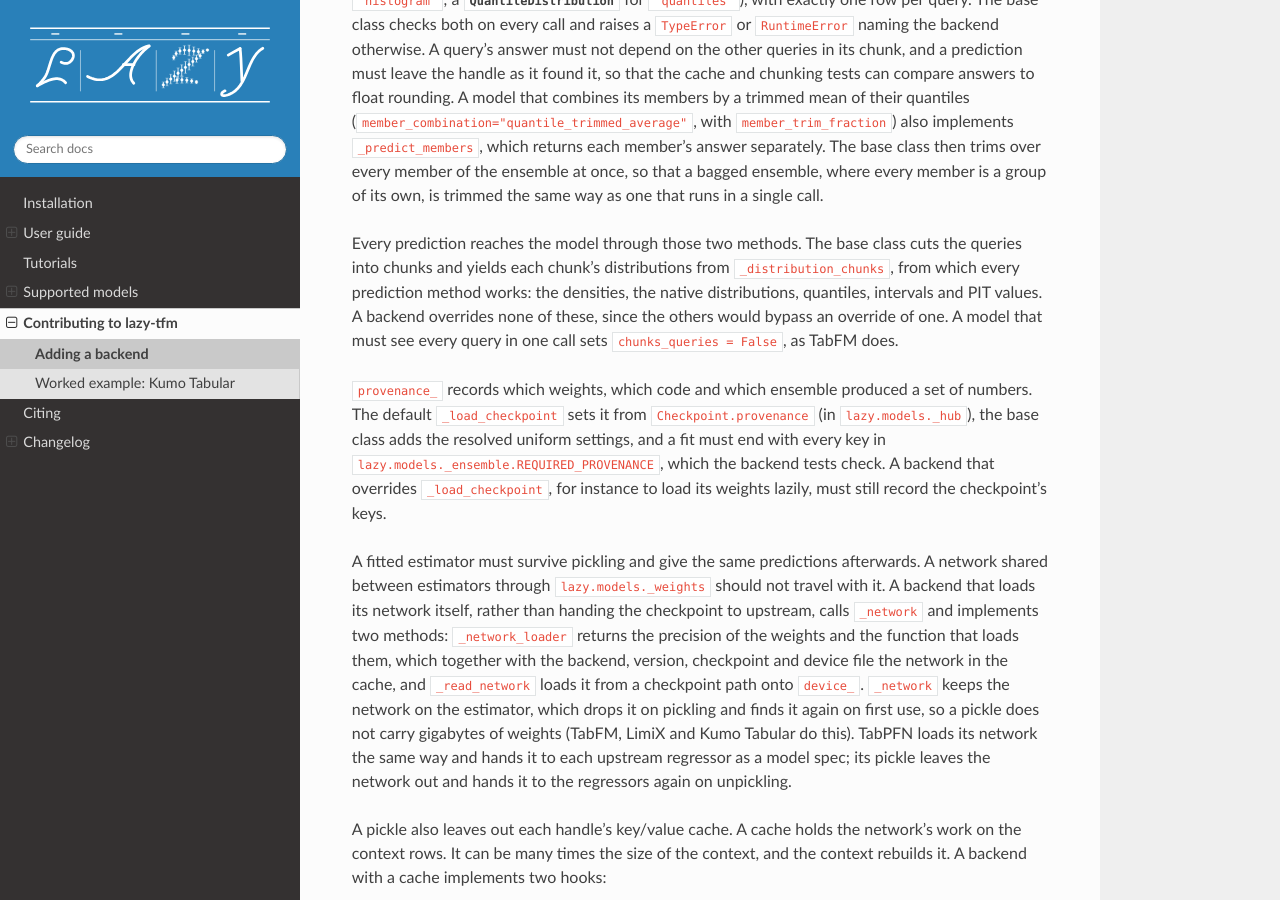
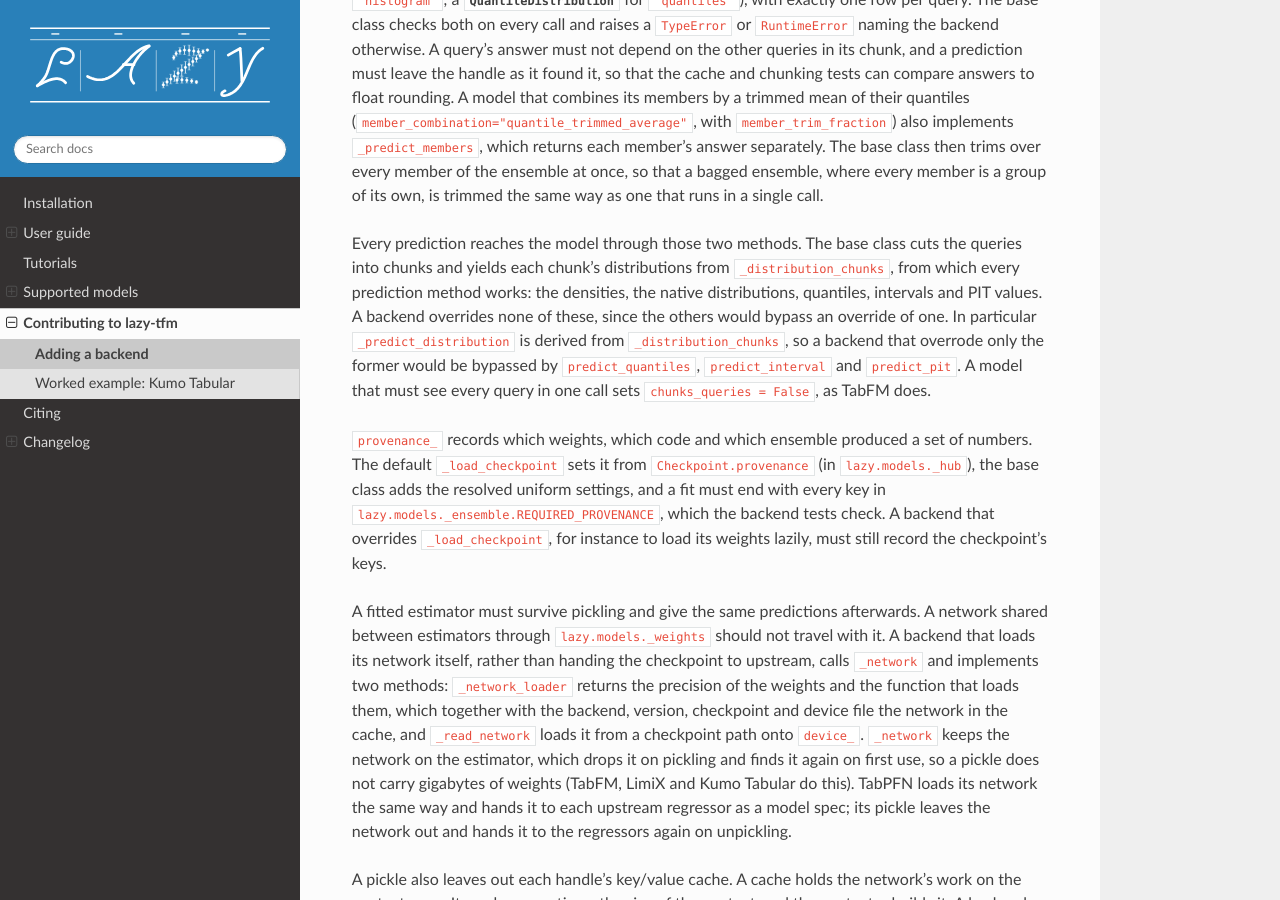
Before and after one commit to biprateep/lazy-tfm, a Sphinx documentation site: the page built from docs/adding_a_backend.md, in a window 1280 px wide and 900 px high, scrolled down 1307 px. Built offline with Sphinx 7.4.7 and the Read the Docs theme 3.1.0, drawn with Linux system fonts in a browser that asks for light colours; pages that are not in the unit, such as notebooks, are missing from menus.

Commit message:
Fix the small Phase 1 follow-ups that need no decision
TabPFN now passes n_jobs and auto_scale_n_estimators explicitly, so its
argument test covers every TabPFNRegressor argument. The backend guide
says which distribution hook to override, TabICL's quantile constants
keep one description, and the symlink test skips without symlink rights.

Co-Authored-By: Claude Opus 5.5 <noreply@anthropic.com>
Claude-Session: https://claude.ai/code/session_01JkqiRk7T18G6RWangKXyJ7

```diff
--- a/docs/adding_a_backend.md
+++ b/docs/adding_a_backend.md
@@ -77,8 +77,11 @@ cuts the queries into chunks and yields each chunk's distributions from
 `_distribution_chunks`, from which every prediction method works: the
 densities, the native distributions, quantiles, intervals and PIT values. A
 backend overrides none of these, since the others would bypass an override of
-one. A model that must see every query in one call sets `chunks_queries =
-False`, as TabFM does.
+one. In particular `_predict_distribution` is derived from
+`_distribution_chunks`, so a backend that overrode only the former would be
+bypassed by `predict_quantiles`, `predict_interval` and `predict_pit`. A
+model that must see every query in one call sets `chunks_queries = False`, as
+TabFM does.
 
 `provenance_` records which weights, which code and which ensemble produced a
 set of numbers. The default `_load_checkpoint` sets it from
```
Also changed, not shown: 4 other files.
